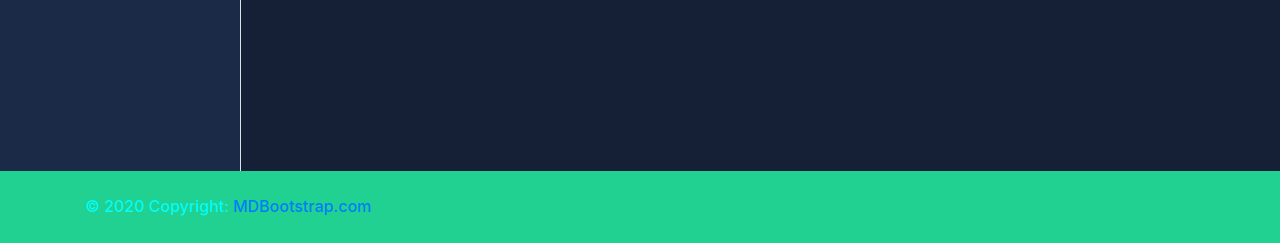
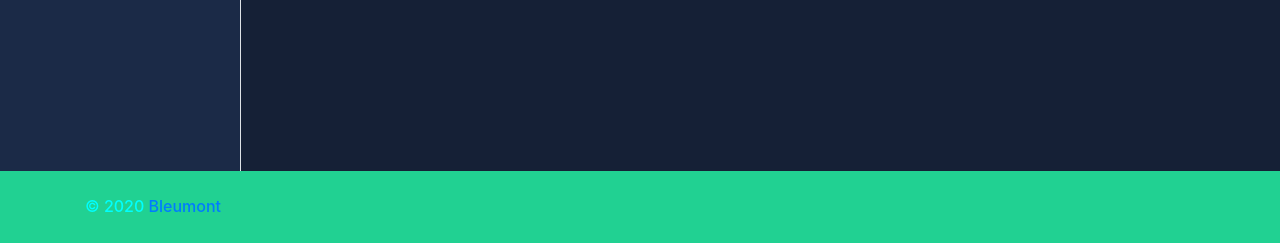
Before and after one commit to Bleumont/Gestion_web_optometria, a Django app: page / in a window 1280 px wide. Shown: the part 686-929 px from the top of the page. Run offline with Django 3.2, Linux system fonts and the light colour scheme.

Commit message:
bootstrap te odio 3

```diff
--- a/users/templates/users/index.html
+++ b/users/templates/users/index.html
@@ -62,13 +62,13 @@
         </div>
       </div>
     </div>
-    <footer class="page-footer font-small blue-grey lighten-5">
+    <footer class="page-footer font-small blue-grey">
       <div style="background-color: #21d192;">
         <div class="container">
           <div class="row py-4 d-flex align-items-center">
             <div class="col-md-6 col-lg-5 text-center text-md-left mb-4 mb-md-0">
-              <h6 class="mb-0">© 2020 Copyright:
-              <a class="dark-grey-text" href="https://mdbootstrap.com/"> MDBootstrap.com</a></h6>
+              <h6 class="mb-0">© 2020
+              <a class="dark-grey-text" href="mailto:fede.inch@gmail.com">Bleumont</a></h6>
             </div>
             <div class="col-md-6 col-lg-7 text-center text-md-right">
               <a class="fb-ic" href="https://www.facebook.com/Bleumont/">
@@ -77,10 +77,10 @@
               <a class="gh-ic" href="https://github.com/Bleumont">
                 <i class="fab fa-github white-text mr-4"> </i>
               </a>
-              <a class="li-ic" href="https://www.linkedin.com/in/bleumont/>
+              <a class="li-ic" href="https://www.linkedin.com/in/bleumont/">
                 <i class="fab fa-linkedin-in white-text mr-4"> </i>
               </a>
-              <a class="ins-ic" href="https://www.instagram.com/felotudo/>
+              <a class="ins-ic" href="https://www.instagram.com/felotudo/">
                 <i class="fab fa-instagram white-text"> </i>
               </a>
             </div>
```
